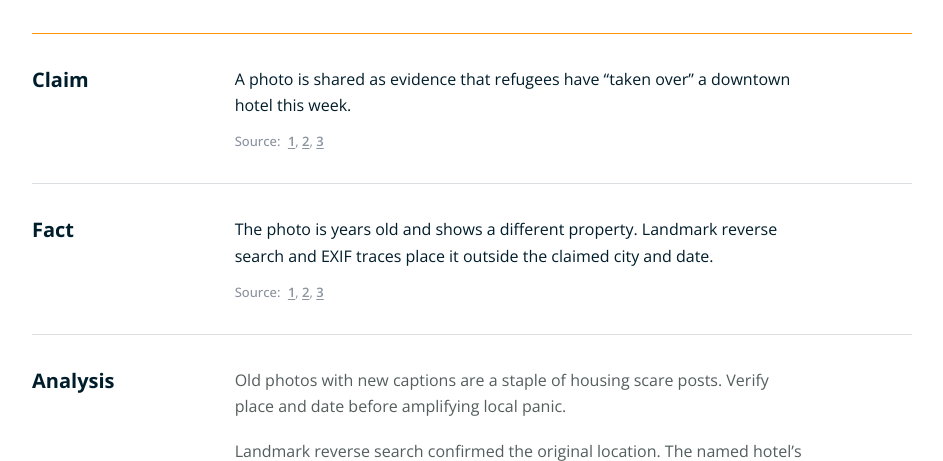
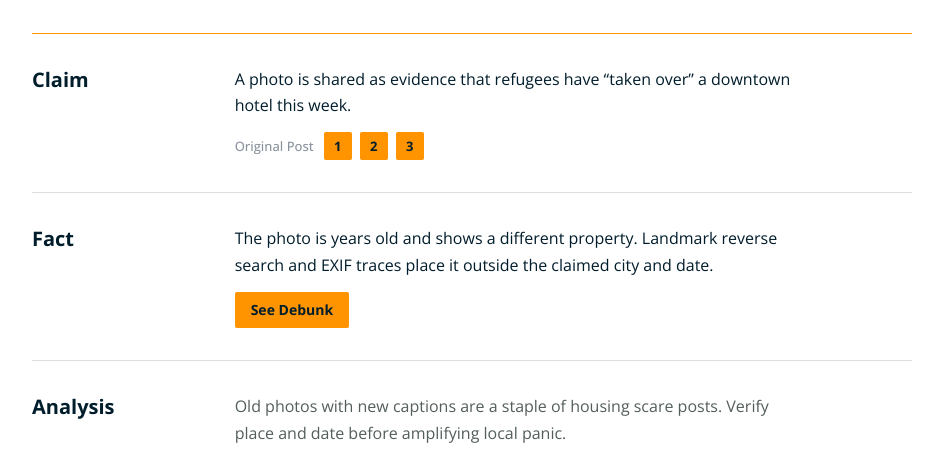
Before and after one commit to subinoyeron/debunkit, a plain HTML site: page factchecks/refugees-occupied-hotel/index.html in a window 1280 px wide. Shown: the part 960-1421 px from the top of the page, without its empty margins (320-1263 px from the left). Drawn offline with nearby package versions, Linux system fonts and the light colour scheme.

Commit message:
Update share titles and restyle fact-check claim/fact sources.
Set homepage link-preview titles to Because Facts Matter, show Original Post chips on claims, and replace fact sources with a See Debunk button.

Co-authored-by: Cursor <cursoragent@cursor.com>

```diff
--- a/css/factchecks.css
+++ b/css/factchecks.css
@@ -615,33 +615,87 @@
 }
 
 .fcs__sources {
+  display: flex;
+  flex-wrap: wrap;
+  align-items: center;
+  gap: 8px;
   margin: 14px 0 0;
   font-size: 13px;
-  line-height: 1.45;
+  line-height: 1;
   color: #8a939e;
 }
 
 .fcs__sources-label {
   font-weight: 500;
-  margin-right: 4px;
+  margin-right: 2px;
+  color: #8a939e;
 }
 
 .fcs__source-sep {
-  color: #8a939e;
-  font-weight: 400;
+  display: none;
 }
 
 .fcs__source-link {
-  color: #8a939e;
-  font-weight: 600;
-  text-decoration: underline;
-  text-decoration-thickness: 1px;
-  text-underline-offset: 2px;
+  display: inline-flex;
+  align-items: center;
+  justify-content: center;
+  box-sizing: border-box;
+  width: 28px;
+  height: 28px;
+  padding: 0;
+  border-radius: 2px;
+  background: var(--orange);
+  color: var(--navy);
+  font-size: 13px;
+  font-weight: 700;
+  line-height: 1;
+  text-decoration: none;
+  transition:
+    background var(--duration) var(--ease),
+    color var(--duration) var(--ease);
 }
 
 .fcs__source-link:hover,
 .fcs__source-link:focus-visible {
-  color: var(--orange);
+  background: var(--navy);
+  color: var(--white);
+  outline: none;
+}
+
+.fcs__source-link:focus-visible {
+  outline: 2px solid var(--navy);
+  outline-offset: 2px;
+}
+
+.fcs__debunk-btn {
+  display: inline-flex;
+  align-items: center;
+  justify-content: center;
+  margin-top: 14px;
+  min-height: 36px;
+  padding: 0 16px;
+  border-radius: 2px;
+  background: var(--orange);
+  color: var(--navy);
+  font-size: 14px;
+  font-weight: 700;
+  line-height: 1;
+  text-decoration: none;
+  transition:
+    background var(--duration) var(--ease),
+    color var(--duration) var(--ease);
+}
+
+.fcs__debunk-btn:hover,
+.fcs__debunk-btn:focus-visible {
+  background: var(--navy);
+  color: var(--white);
+  outline: none;
+}
+
+.fcs__debunk-btn:focus-visible {
+  outline: 2px solid var(--navy);
+  outline-offset: 2px;
 }
 
 .fcs__analysis {
--- a/factchecks/refugees-occupied-hotel/index.html
+++ b/factchecks/refugees-occupied-hotel/index.html
@@ -152,8 +152,8 @@
             <div class="fcs__content">
               <p class="fcs__lead">A photo is shared as evidence that refugees have “taken over” a downtown hotel this week.</p>
               <p class="fcs__sources">
-                <span class="fcs__sources-label">Source:</span>
-                <a class="fcs__source-link" href="https://example.com/source/c1" target="_blank" rel="noopener noreferrer" title="Instagram post">1</a><span class="fcs__source-sep" aria-hidden="true">,</span> <a class="fcs__source-link" href="https://example.com/source/c2" target="_blank" rel="noopener noreferrer" title="Facebook mirror">2</a><span class="fcs__source-sep" aria-hidden="true">,</span> <a class="fcs__source-link" href="https://example.com/source/c3" target="_blank" rel="noopener noreferrer" title="Local group share">3</a>
+                <span class="fcs__sources-label">Original Post</span>
+                <a class="fcs__source-link" href="https://example.com/source/c1" target="_blank" rel="noopener noreferrer" title="Instagram post">1</a><a class="fcs__source-link" href="https://example.com/source/c2" target="_blank" rel="noopener noreferrer" title="Facebook mirror">2</a><a class="fcs__source-link" href="https://example.com/source/c3" target="_blank" rel="noopener noreferrer" title="Local group share">3</a>
               </p>
             </div>
           </section>
@@ -162,10 +162,7 @@
             <h2 id="fcs-fact" class="fcs__label">Fact</h2>
             <div class="fcs__content">
               <p class="fcs__lead">The photo is years old and shows a different property. Landmark reverse search and EXIF traces place it outside the claimed city and date.</p>
-              <p class="fcs__sources">
-                <span class="fcs__sources-label">Source:</span>
-                <a class="fcs__source-link" href="https://example.com/source/f1" target="_blank" rel="noopener noreferrer" title="Reverse image match">1</a><span class="fcs__source-sep" aria-hidden="true">,</span> <a class="fcs__source-link" href="https://example.com/source/f2" target="_blank" rel="noopener noreferrer" title="Original photo credit">2</a><span class="fcs__source-sep" aria-hidden="true">,</span> <a class="fcs__source-link" href="https://example.com/source/f3" target="_blank" rel="noopener noreferrer" title="Hotel statement">3</a>
-              </p>
+              <a class="fcs__debunk-btn" href="#fcs-analysis">See Debunk</a>
             </div>
           </section>
 
```
Also changed, not shown: factchecks/absentee-voting-lacks-context/index.html (+3 -6 lines), factchecks/deepfake-migrants-border/index.html (+3 -6 lines), factchecks/deepfake-speech-muslim-leader/index.html (+3 -6 lines), homepage2.html (+14 -1 lines), homepage2/index.html (+3 -1 lines), homepage3.html (+3 -1 lines), index.html (+14 -1 lines).
